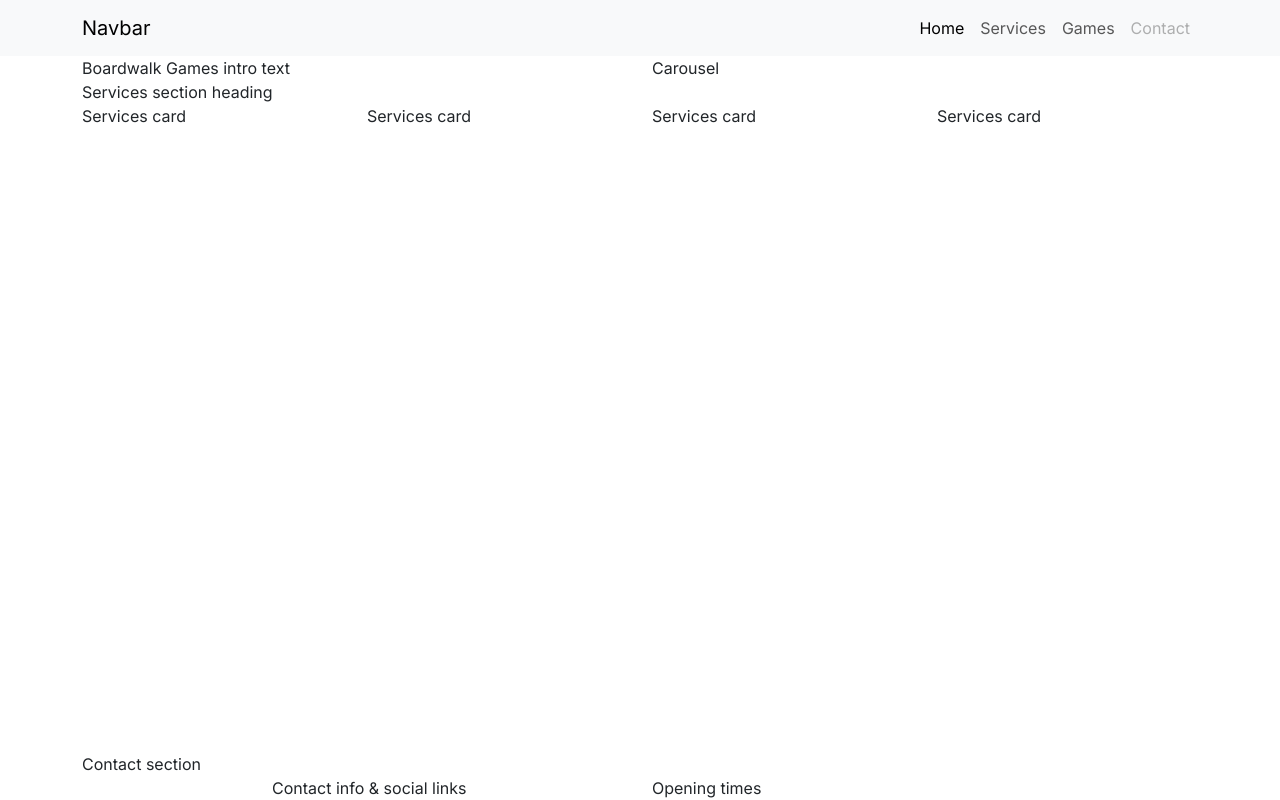
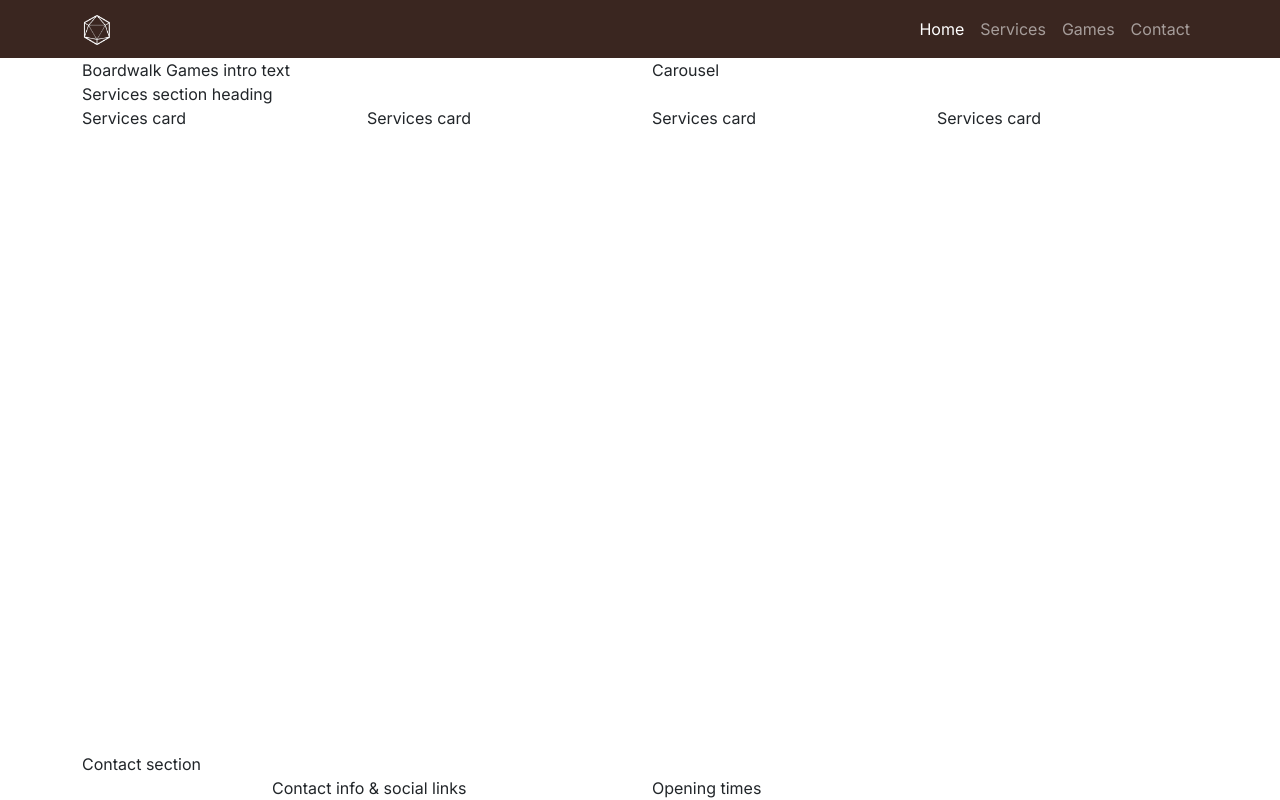
Before and after one commit to MunasheMuk2/boardwalk--games, a plain HTML site: page index.html in a window 1280 px wide. Drawn offline with nearby package versions, Linux system fonts and the light colour scheme; a web font is replaced by a local one.

Commit message:
Styling the navbar

```diff
--- a/assets/css/style.css
+++ b/assets/css/style.css
@@ -27,6 +27,17 @@ h3 {
   color: var(--highlight-color-light);
 }
 
+/* Navbar */
+
+#navbar {
+    background-color: var(--primary-color);
+}
+
+#navbar .logo {
+  width:30px
+}
+
+
 /* .container,
 .row {
   border: 2px solid black;
--- a/index.html
+++ b/index.html
@@ -44,9 +44,13 @@
   <!-- Classes on body set to work with mt-auto on footer to ensure it always stys at the bottom of the page -->
   <body class="d-flex flex-column min-vh-100">
     <!-- Navigation -->
-    <nav class="navbar navbar-expand-lg bg-body-tertiary">
+    <nav id="navbar" class="navbar navbar-expand-lg" data-bs-theme="dark">
         <div class="container">
-          <a class="navbar-brand" href="#">Navbar</a>
+          <a class="navbar-brand" href="#">
+            <img src="assets/images/logo-sm-white.png" alt="Boardwalk games logo" class="logo">
+
+
+          </a>
           <button class="navbar-toggler" type="button" data-bs-toggle="collapse" data-bs-target="#navbarNav" aria-controls="navbarNav" aria-expanded="false" aria-label="Toggle navigation">
             <span class="navbar-toggler-icon"></span>
           </button>
@@ -62,7 +66,7 @@
                 <a class="nav-link" href="game-library.html">Games</a>
               </li>
               <li class="nav-item">
-                <a class="nav-link disabled" href="#">Contact</a>
+                <a class="nav-link" href="#">Contact</a>
               </li>
             </ul>
           </div>
```
